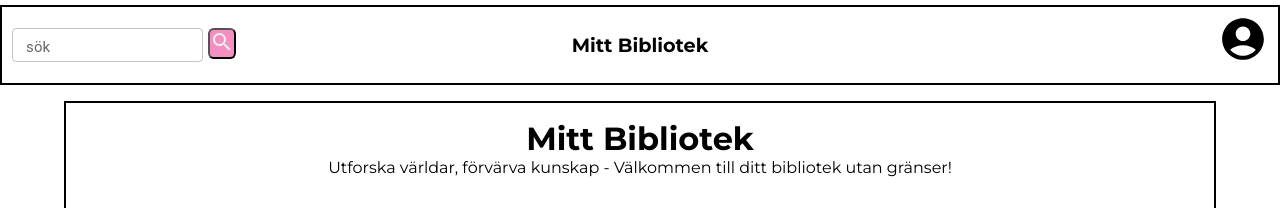
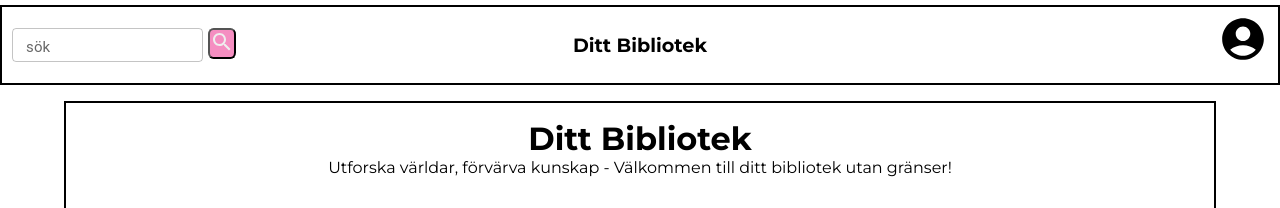
Before and after one commit to naathaliie/Slutprojekt-JS-ramverk-F23, a React (Vite) app: page / in a window 1280 px wide. Shown: the top 208 px of the page. Built offline with nearby package versions, Linux system fonts and the light colour scheme.

Commit message:
nameChange

```diff
--- a/index.html
+++ b/index.html
@@ -4,7 +4,7 @@
     <meta charset="UTF-8" />
     <link rel="icon" type="image/svg+xml" href="./src/assets/bookpile.png" />
     <meta name="viewport" content="width=device-width, initial-scale=1.0" />
-    <title>The Library</title>
+    <title>Ditt Bibliotek</title>
   </head>
   <body>
     <div id="root"></div>
--- a/src/components/Navbar/Navbar.tsx
+++ b/src/components/Navbar/Navbar.tsx
@@ -23,7 +23,7 @@ const Navbar = () => {
 
         <div className="nav-loggo">
           <NavLink key={"home"} to={"/"} className="home-icon">
-            Mitt Bibliotek
+            Ditt Bibliotek
           </NavLink>
         </div>
 
--- a/src/routes/HomePage/HomePage.tsx
+++ b/src/routes/HomePage/HomePage.tsx
@@ -7,7 +7,7 @@ function HomePage() {
   return (
     <div className="HomePage">
       <div className="info-box">
-        <h1>Mitt Bibliotek</h1>
+        <h1>Ditt Bibliotek</h1>
         <p>
           Utforska världar, förvärva kunskap - Välkommen till ditt bibliotek
           utan gränser!
--- a/src/routes/SearchPage/SearchResultPage/SearchedBookPage/SearchedBookPage.scss
+++ b/src/routes/SearchPage/SearchResultPage/SearchedBookPage/SearchedBookPage.scss
@@ -21,10 +21,11 @@
     font-size: 30px;
 
     &.read-book {
+      cursor: pointer;
       &.checked {
+
         position: relative; /* Lägg till position: relative för att positionera ::after-pseudo-elementet relativt till knappen */
         &:hover {
-          cursor: pointer;
 
           &::after {
             //pop-up infon
@@ -44,10 +45,11 @@
       }
     }
     &.favorit{
+      cursor: pointer;
       &.checked{
         position: relative; /* Lägg till position: relative för att positionera ::after-pseudo-elementet relativt till knappen */
         &:hover {
-          cursor: pointer;
+
 
           &::after {
             //pop-up infon
```
